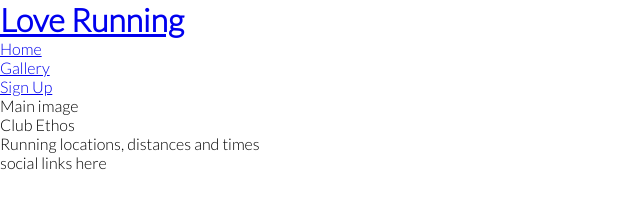
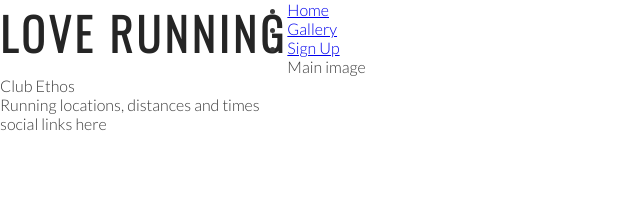
Before and after one commit to sibekov/love-running, a plain HTML site: page index.html in a window 1280 px wide. Shown: the whole page, without its empty margins (0-640 px from the left). Drawn offline with nearby package versions, Linux system fonts and the light colour scheme.

Commit message:
Add style for headings and logo

```diff
--- a/assets/css/style.css
+++ b/assets/css/style.css
@@ -8,6 +8,21 @@
 
 
 body {
-    font-family: Lato;
+    font-family: Lato, sans-serif;
     font-weight: 300;
+    color: #3a3a3a;
 }
+
+/*headings and logo*/
+h1,
+h2 {
+    font-family: oswald, sans-serif;
+    text-transform: uppercase;
+    letter-spacing: 4px;
+    color: #252525;
+}
+
+#logo {
+    float: left;
+    font-size: 280%;
+}
--- a/index.html
+++ b/index.html
@@ -14,7 +14,7 @@
 <body>
     <header>
         <a href="index.html">
-            <h1>Love Running</h1>
+            <h1 id="logo">Love Running</h1>
         </a>
         <nav>
             <ul>
```
